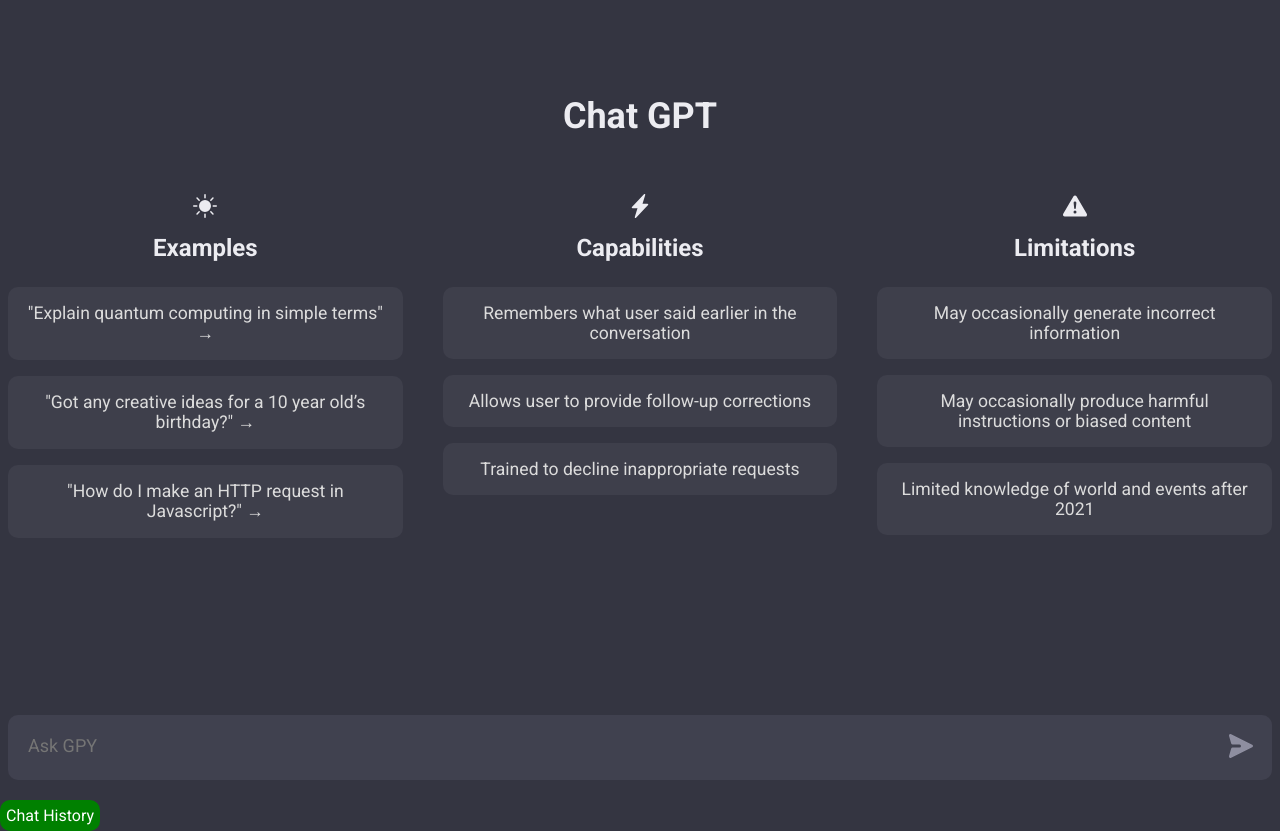
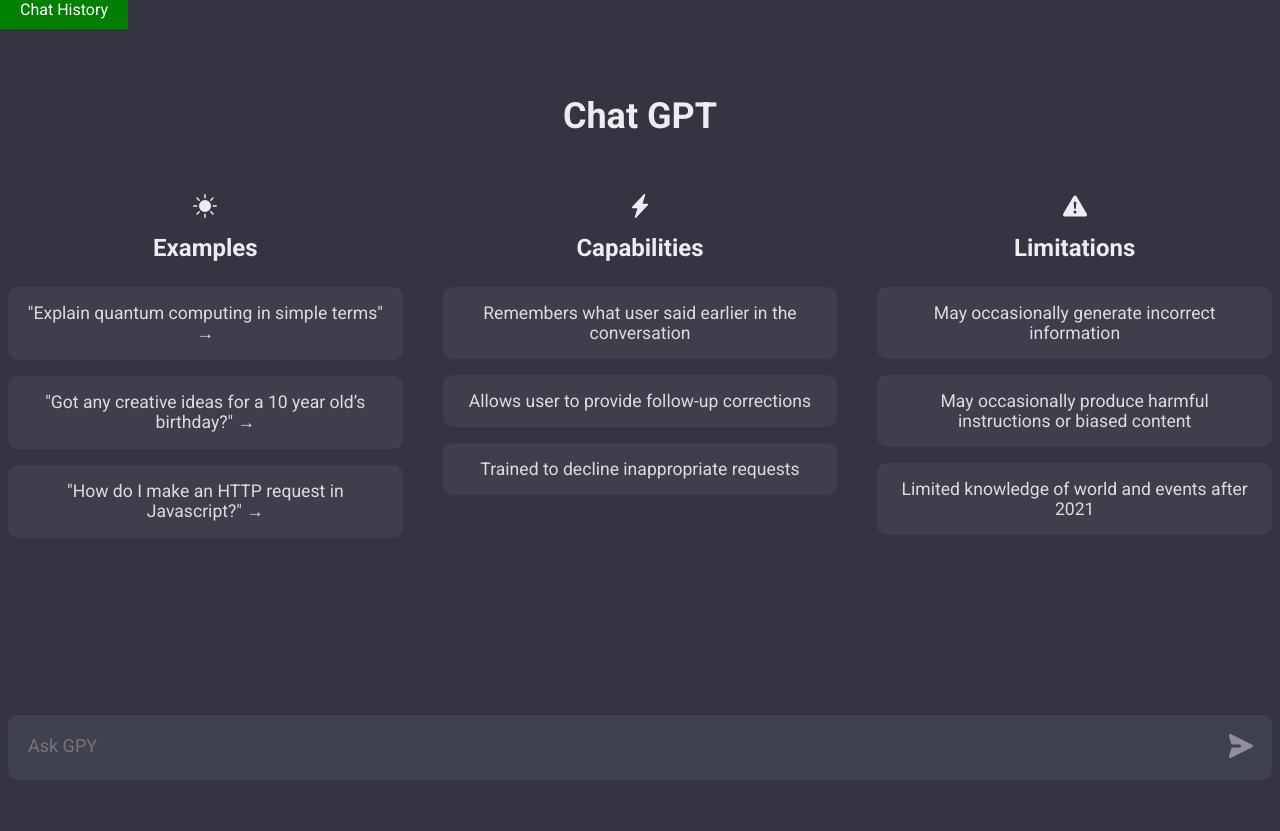
Before and after one commit to blossombubbles12/GPT3, a website built with Vite: page client/index.html in a window 1280 px wide. After the commit the page ends 800 px from the top, so only its background shows below. Built offline with nearby package versions, Linux system fonts and the light colour scheme; files whose address does not match are found by name.

Commit message:
Update index.html

```diff
--- a/client/index.html
+++ b/client/index.html
@@ -68,9 +68,13 @@
 
   </div>
 
-  <!-- Create a nice looking Green button with white inner text named Chat History and embed a link to another page -->
+  <!-- Create a nice looking Green button with white inner text named Chat History and embed a link to another page and Display this menu on the top left corner of the current page -->
 
-  <a href="https://www.example.com"><button style="background-color:green; color:white; font-size:16px">Chat History</button></a>
+  <div style="position: absolute; top: 0; left: 0;">
+    <a href="https://example.com" style="background-color: green; color: white; padding: 10px 20px; text-decoration: none;">Chat History</a>
+  </div>
+
+
 
 
 </body>
```
